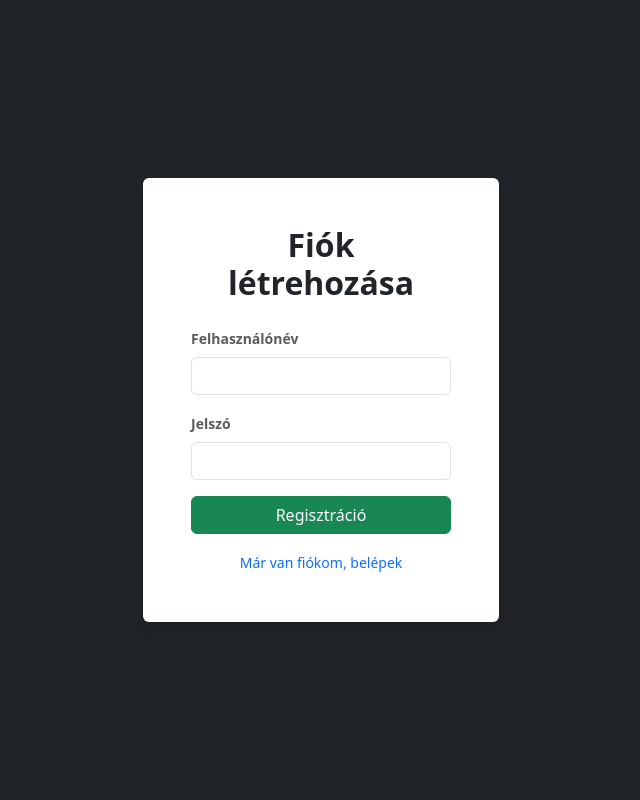
After one commit to csongor2004/rack-cloud, a PHP site: page /index.php?url=register in a window 1280 px wide. The commit adds this page. Shown: the whole page, without its empty margins (319-959 px from the left). Run offline with PHP 8.4, Linux system fonts and the light colour scheme.

Commit message:
extra admin functions,newer register and login

```diff
--- a/public/index.php
+++ b/public/index.php
@@ -12,7 +12,22 @@ $uploader = new Uploader(__DIR__ . '/../storage/');
 $logger = new Logger($db);
 $router = new Router();
 
-// --- DASHBOARD (Főoldal) ---
+use App\Controllers\AuthController;
+
+$router->add('register', function () {
+    include __DIR__ . '/../views/register.php';
+});
+
+$router->add('register_action', function () use ($db, $logger) {
+    if ($_SERVER['REQUEST_METHOD'] === 'POST') {
+        $authCtrl = new AuthController($db, $logger);
+        if ($authCtrl->register($_POST['username'], $_POST['password'])) {
+            header("Location: index.php?url=login&success=1");
+        } else {
+            header("Location: index.php?url=register&error=1");
+        }
+    }
+});
 $router->add('home', function () use ($db, $uploader, $logger) {
     if (!Auth::check()) {
         header("Location: index.php?url=login");
@@ -25,7 +40,7 @@ $router->add('home', function () use ($db, $uploader, $logger) {
     include __DIR__ . '/../views/dashboard.php';
 });
 
-// --- AUTH (Be- és kijelentkezés) ---
+
 $router->add('login', function () use ($db) {
     if ($_SERVER['REQUEST_METHOD'] === 'POST') {
         if (Auth::login($_POST['username'], $_POST['password'], $db)) {
--- /dev/null
+++ b/views/register.php
@@ -0,0 +1,35 @@
+<!DOCTYPE html>
+<html lang="hu">
+<head>
+    <meta charset="UTF-8">
+    <title>RackCloud - Regisztráció</title>
+    <link href="https://cdn.jsdelivr.net/npm/bootstrap@5.3.0/dist/css/bootstrap.min.css" rel="stylesheet">
+</head>
+<body class="bg-dark d-flex align-items-center" style="height: 100vh;">
+<div class="container">
+    <div class="row justify-content-center">
+        <div class="col-md-4">
+            <div class="card shadow border-0">
+                <div class="card-body p-5">
+                    <h2 class="text-center mb-4 fw-bold">Fiók létrehozása</h2>
+                    <form method="POST" action="index.php?url=register_action">
+                        <div class="mb-3">
+                            <label class="form-label text-muted small fw-bold">Felhasználónév</label>
+                            <input type="text" name="username" class="form-control" required>
+                        </div>
+                        <div class="mb-3">
+                            <label class="form-label text-muted small fw-bold">Jelszó</label>
+                            <input type="password" name="password" class="form-control" required>
+                        </div>
+                        <button type="submit" class="btn btn-success w-100 mb-3">Regisztráció</button>
+                        <div class="text-center">
+                            <a href="index.php?url=login" class="text-decoration-none small">Már van fiókom, belépek</a>
+                        </div>
+                    </form>
+                </div>
+            </div>
+        </div>
+    </div>
+</div>
+</body>
+</html>
```
Also changed, not shown: src/Controllers/AdminController.php (+5 -10 lines), src/Controllers/AuthController.php (added, +35 -0 lines), src/Models/File.php (+11 -0 lines), views/admin.php (+19 -0 lines).
